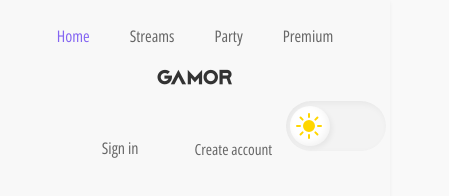
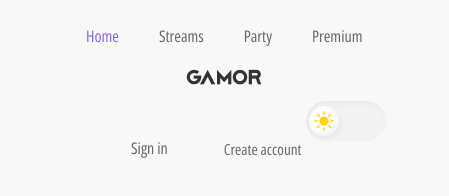
Before and after one commit to T0N1-Dev/technical-test, a React (Vite) app: page / in a window 390 px wide. Shown: the top 196 px of the page, 449 px wide, since content can reach past the window. Built offline with nearby package versions, Linux system fonts and the light colour scheme.

Commit message:
fix(styles): Fixing the toggle-dark-mode button size for better responsive design

```diff
--- a/index.html
+++ b/index.html
@@ -10,6 +10,14 @@
     <link rel="preload" href="https://res.cloudinary.com/dmfs1od9n/image/upload/f_webp,q_auto/v1745707867/pngimg.com_-_fortnite_PNG19_igb5sa.png" as="image">
     <link rel="preload" href="https://res.cloudinary.com/dmfs1od9n/image/upload/f_webp,q_auto/v1746040796/9e403ca851793c2b81a37bb383c3885d_pqakzf.png" as="image">
     <link rel="preload" href="https://cdn.jsdelivr.net/gh/alohe/avatars/png/memo_24.png" as="image">
+    <link rel="preload" href="https://res.cloudinary.com/dmfs1od9n/image/upload/f_webp,q_auto/v1745769809/collage-maker-15-aug-2023-09-00-pm-3219_deq6ts.avif" as="image">
+    <link rel="preload" href="https://res.cloudinary.com/dmfs1od9n/image/upload/f_webp,q_auto/v1745769892/sport_games_jlidhg.webp" as="image">
+    <link rel="preload" href="https://res.cloudinary.com/dmfs1od9n/image/upload/f_webp,q_auto/v1745769985/Adventure_Games_yopips.avif" as="image">
+    <link rel="preload" href="https://res.cloudinary.com/dmfs1od9n/image/upload/f_webp,q_auto/v1745770082/Arcade_Games_ercudc.jpg" as="image">
+    <link rel="preload" href="https://res.cloudinary.com/dmfs1od9n/image/upload/f_webp,q_auto/v1745770101/Fantasy_games_ckdmeq.avif" as="image">
+    <link rel="preload" href="https://res.cloudinary.com/dmfs1od9n/image/upload/f_webp,q_auto/v1745770211/Strategy_Games_w0dlep.avif" as="image">
+    <link rel="preload" href="https://res.cloudinary.com/dmfs1od9n/image/upload/f_webp,q_auto/v1745770221/shooter-games_r2zyor.webp" as="image">
+    <link rel="preload" href="https://res.cloudinary.com/dmfs1od9n/image/upload/f_webp,q_auto/v1740412660/photo_2025-02-24_10-57-07_f1mrcy.jpg" as="image">
     <meta name="viewport" content="width=device-width, initial-scale=1.0" />
     <title>Gamor</title>
   </head>
--- a/src/components/Generals/ToggleButton.jsx
+++ b/src/components/Generals/ToggleButton.jsx
@@ -4,7 +4,7 @@ import '../../styles/Generals/ToggleButton.css';
 export const ToggleButton = () => {
     const { darkMode, toggleDarkMode } = useDarkMode();
   return (
-    <div className="toogle-container">
+    <div className="toggle-container">
         <input
             className='toggle-check'
             type="checkbox"
--- a/src/styles/Generals/ToggleButton.css
+++ b/src/styles/Generals/ToggleButton.css
@@ -1,8 +1,8 @@
-.toogle-container * {
+.toggle-container * {
   transition: all 0.3s ease-in-out;
 }
 
-.toogle-container {
+.toggle-container {
     position: fixed;
     top: 12vh;
     right: 1vw;
@@ -86,8 +86,31 @@ label:active .toogle-circle {
     width: 50px;
 }
 
-@media (max-width: 1100px) {
-    .toogle-container {
+@media (max-width: 600px) {
+    .toggle-container {
         top: 12vh;
     }
+
+    .display {
+        width: 80px;
+    }
+
+    .toggle-label {
+        width: 80px;
+        height: 40px;
+    }
+
+    .toggle-circle {
+        width: 30px;
+        height: 30px;
+    }
+
+    .sun-icon {
+        transform: translateX(18px);
+    }
+
+    .moon-icon {
+        transform: translateX(-12px);
+    }
+
 }
--- a/src/styles/main.css
+++ b/src/styles/main.css
@@ -72,3 +72,9 @@ body.dark-mode {
   background-color: #121212;
   color: var(--dark-text-color);
 }
+
+@media (max-width: 450px) {
+  body {
+    width: 115vw;
+  }
+}
```
